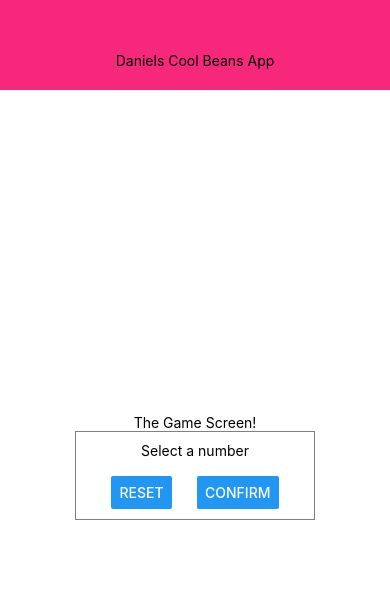
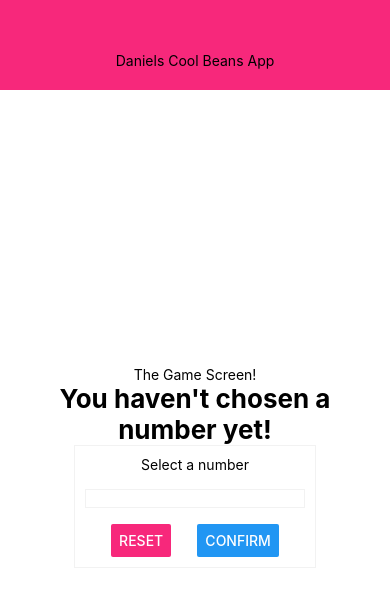
Before and after one commit to danielc92/react-native-sandbox, a React Native app: screen / in a window 390 px wide. Shown: the top 606 px of the page. Built offline with nearby package versions, Linux system fonts and the light colour scheme.

Commit message:
Added functions to handle number changes

```diff
--- a/screens/StartGame.js
+++ b/screens/StartGame.js
@@ -1,16 +1,41 @@
-import React from 'react';
+import React, { useState } from 'react';
 import { View, StyleSheet, Button, Text, TextInput } from 'react-native';
 
 const StartGameScreen = props => {
+
+    const [number, setNumber] = useState(null);
+    const [input, setInput] = useState(null);
+
+    const handleChangeNumber = (e) => {
+        setInput(e.nativeEvent.text)
+    }
+
+    const handleSetNumber = () => {
+        const parsedNumber = parseFloat(input);
+        if (parsedNumber !== NaN) {
+            setNumber(parsedNumber);
+        }
+    }
+
     return (
         <View style={styles.screen}>
             <Text>The Game Screen!</Text>
+            {
+                number ?
+                <Text style={{ fontSize: 26, fontWeight: 'bold'}}>You have chosen {number}</Text>
+                :<Text style={{ textAlign: 'center', fontSize: 26, fontWeight: 'bold'}}>You haven't chosen a number yet!</Text>
+            }
             <View style={styles.container}>
-                <Text style={{textAlign: 'center'}}>Select a number</Text>
-                <TextInput/>
+                <Text style={{
+                    textAlign: 'center',
+                    marginBottom: 16}}>Select a number</Text>
+                <TextInput
+                onChange={handleChangeNumber}
+                keyboardType="numeric"
+                style={{ marginBottom: 16, borderColor: '#f2f2f2', borderWidth: 1}}/>
                 <View style={styles.buttonContainer}>
-                    <Button title="Reset"/>
-                    <Button title="Confirm"/>
+                    <Button color="#f7287b" title="Reset"/>
+                    <Button onPress={handleSetNumber} title="Confirm"/>
                 </View>
             </View>
         </View>
@@ -25,7 +50,7 @@ const styles = StyleSheet.create({
         justifyContent: 'center'
     },
     container: {
-        borderColor: 'grey',
+        borderColor: '#f2f2f2',
         borderWidth: 1,
         padding: 10,
     },
```
